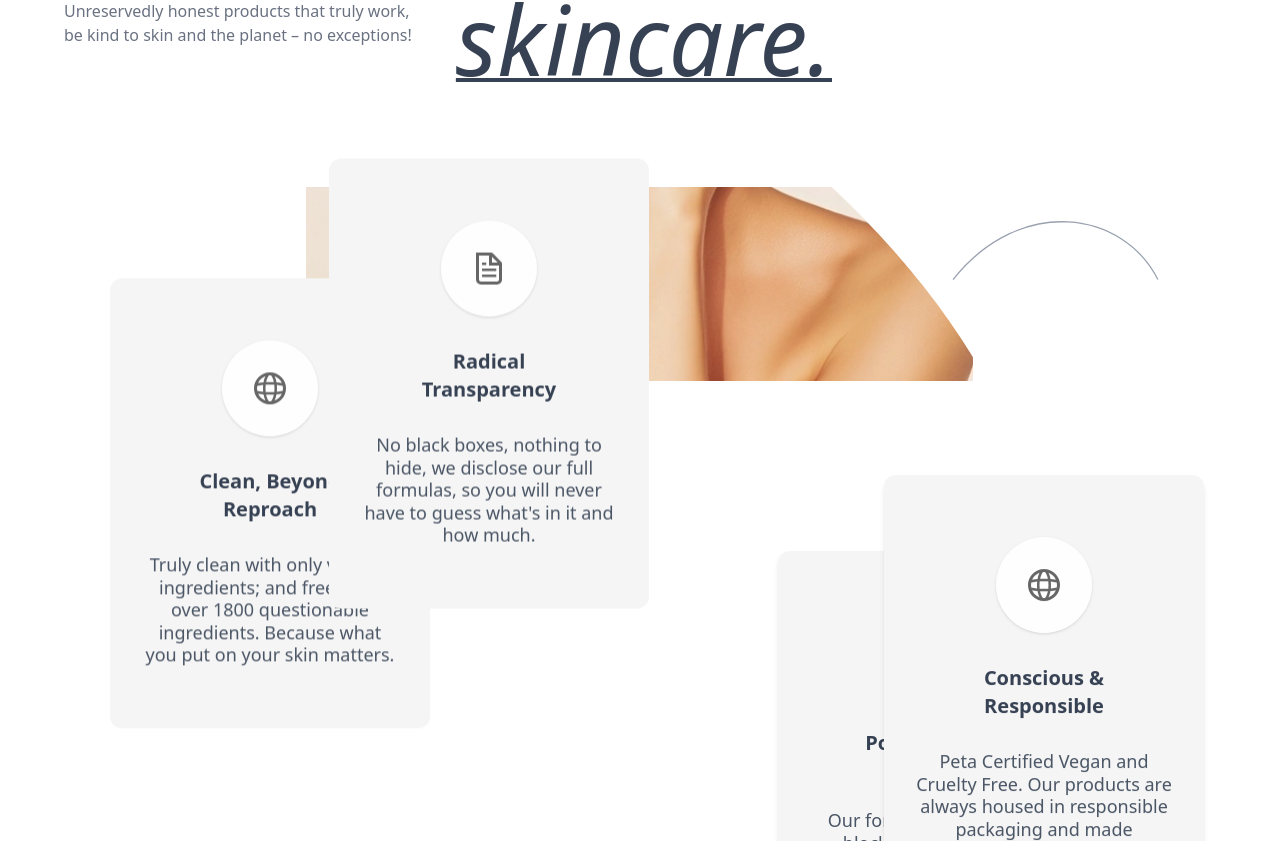
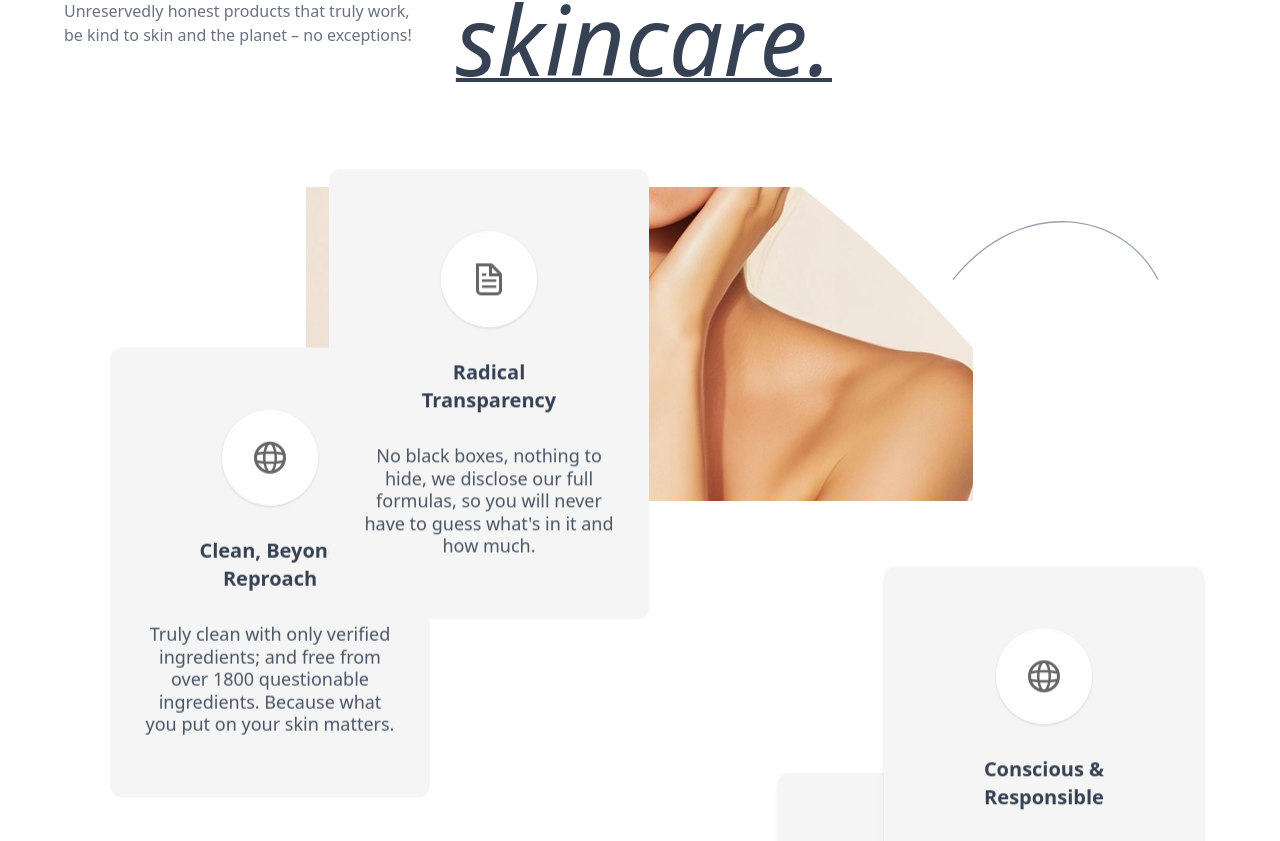
Before and after one commit to darshit890/true-skin, a Next.js app: page / in a window 1280 px wide. Shown: the part 1079-1920 px from the top of the page. Built offline with nearby package versions, Linux system fonts and the light colour scheme.

Commit message:
modified:   components/FeatureSection.tsx

```diff
--- a/components/FeatureSection.tsx
+++ b/components/FeatureSection.tsx
@@ -133,7 +133,7 @@ export default function FeatureSection() {
     <section className="relative w-full overflow-hidden py-20 md:py-28 z-0">
       <div className="mx-auto px-16 z-10">
         <ScrollHeading />
-        <div className="relative mt-12 md:mt-16 min-h-[720px] md:min-h-[900px] ">
+        <div className="relative mt-12 md:mt-16 ">
           <svg
             viewBox="0 0 300 300"
             className="absolute -right-6 md:right-6 -top-10 md:-top-6 w-48 md:w-64 h-auto text-gray-400 "
@@ -148,7 +148,7 @@ export default function FeatureSection() {
 
           <EllipseMaskedBackground
             imageUrl="/ingredients-clip.jpg"
-            height="100vh"
+            height="130vh"
             className="w-full mt-20"
             zoomPercent={60}
           />
```
